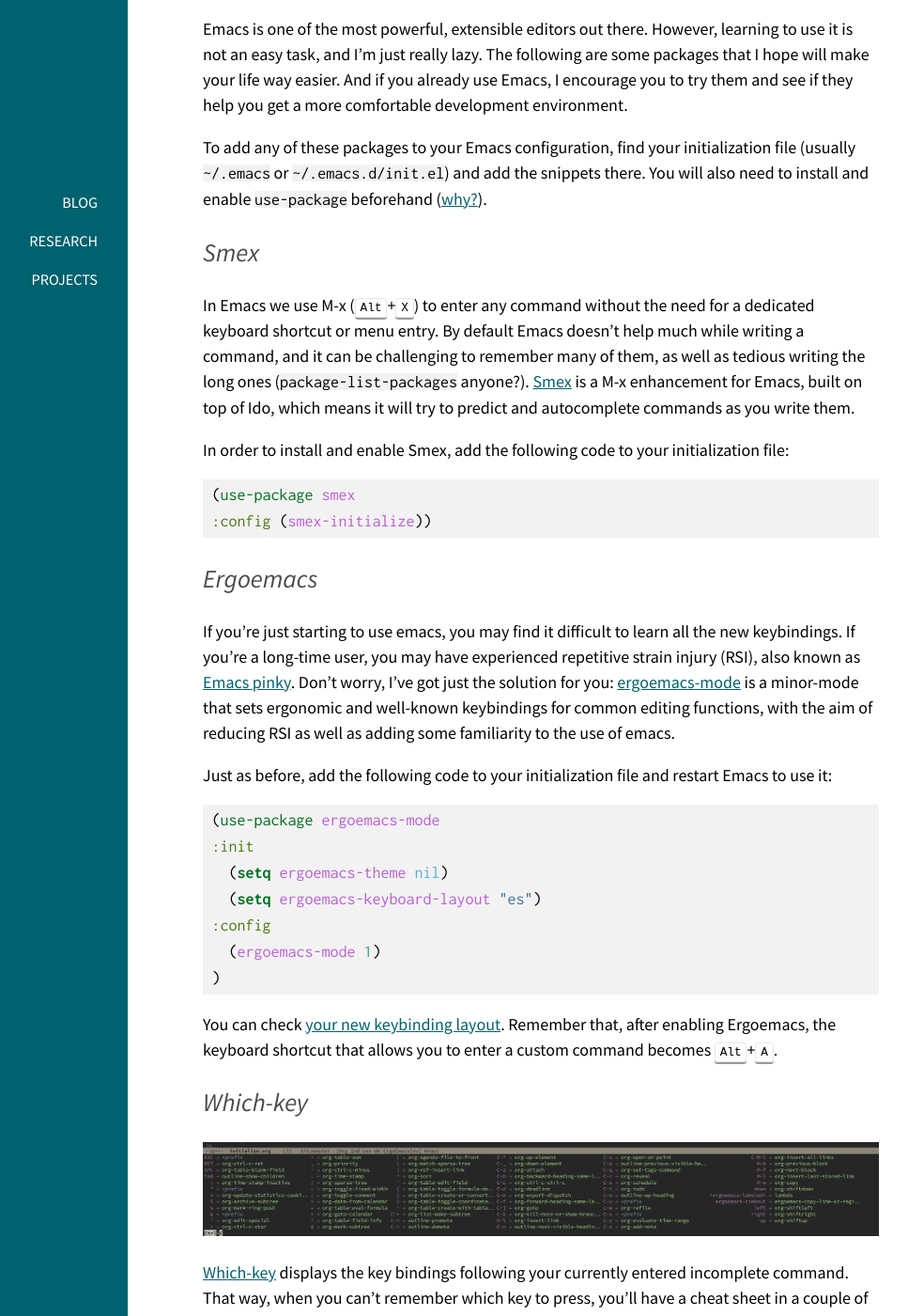
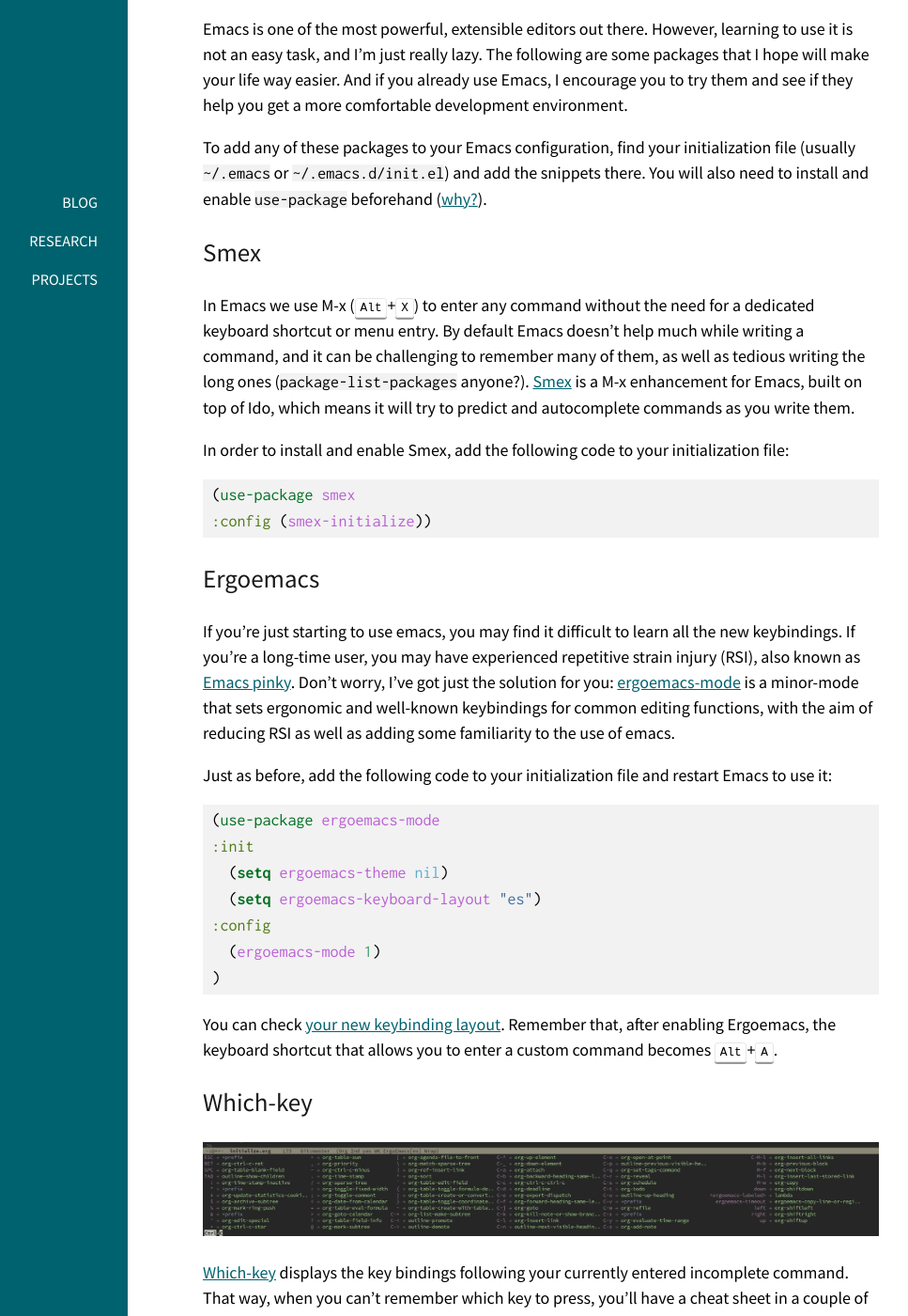
Before and after one commit to fdavidcl/fdavidcl.github.io, a Jekyll site: the page built from blog/_posts/2017-05-05-emacs-lazy.md, in a window 1280 px wide and 1400 px high, scrolled down 218 px. Shown: the whole window at 94% size, without its empty margins (248-1215 px from the left). Built offline with Jekyll 4.4.1, drawn with Linux system fonts in a browser that asks for light colours.

```diff
--- a/_config.yml
+++ b/_config.yml
@@ -57,5 +57,5 @@ kramdown:
 highlighter: rouge
 
 tag_dir: "/tag"
-tag_title_prefix: "Posts tagged #"
-tag_title_suffix: ""
+tag_title_prefix: "Tag '"
+tag_title_suffix: "'"
--- a/_includes/single_post.html
+++ b/_includes/single_post.html
@@ -1,12 +1,29 @@
 <article class="article lang-{% if post.lang %}{{ post.lang }}{% else %}es{% endif %}">
   <span class="date">{{ post.date | date: "%d-%m-%Y" }}</span>
-  <a href="{{ post.url }}"><h1>{{ post.title }}</h1></a>
+  {% if post.link %}
+  {% if include.excerpt %}<h2>{% else %}<h1>{% endif %}
+      <a href="{{ post.url }}">
+        {{ post.title }}</a>
+      <a class="post-link" href="{{ post.link }}">
+        <i class="icon icon-small icon-link-ext"></i>{{ post.link | split: "://" | last | split: "/" | first }}</a>
+      {% if include.excerpt %}</h2>{% else %}</h1>{% endif %}
+  {% else %}
+  <a href="{{ post.url }}">
+    {% if include.excerpt %}<h2>{% else %}<h1>{% endif %}
+        {{ post.title }}
+        {% if include.excerpt %}</h2>{% else %}</h1>{% endif %}
+  </a>
+  {% endif %}
 
+  {% if include.excerpt %}
+  <p>{{ post.content | truncatewords: 60 | markdownify | strip_html }}</p>
+  {% else %}
   {{ post.content }}
+  {% endif %}
 
   <div class="tags">
     {% for tag in post.tags %}
-      <a href="/tag/{{ tag }}">{{ tag }}</a>
+    <a href="{{ site.baseurl }}{{ site.tag_dir }}/{{ tag }}">{{ tag }}</a>
     {% endfor %}
   </div>
 </article>
--- a/assets/stylesheets/default.sass
+++ b/assets/stylesheets/default.sass
@@ -121,12 +121,25 @@ body
 
       h2
         font-weight: normal
-        font-style: italic
-        opacity: .7
+        opacity: .9
 
       h3
         text-transform: uppercase
         color: mix($foreground, $background, 50%)
+
+      .post-link
+        background: mix($accent, $foreground, 60%)
+        color: $background
+        font-size: 1rem
+        display: inline-block
+        padding: 0 0.6rem 0 0.6rem
+        vertical-align: middle
+        margin-left: 0.6rem
+        text-decoration: none
+
+        .icon
+          margin-right: 0.6rem
+
 
       img
         max-width: 100%
@@ -137,6 +150,9 @@ body
         .date
           color: lighten($foreground, 70%)
           font-weight: bold
+
+          & + h2, & + a > h2
+            margin-top: 0
 
         code
           font-family: {{ site.style.monofont }}, monospace, monospace
@@ -188,11 +204,15 @@ body
               max-height: 12rem
 
         .tags
+          &:before
+            content: "\e806"
+            font-family: "icons"
+            font-size: 1rem
+            color: mix($foreground, $background, 50%)
+
           a
-            +button-style
-
-            &:before
-              content: "#"
+            display: inline-block
+            margin-left: 0.6rem
 
       .pagination
         width: 100%
```
Also changed, not shown: _layouts/tag_index.html (+5 -12 lines).
